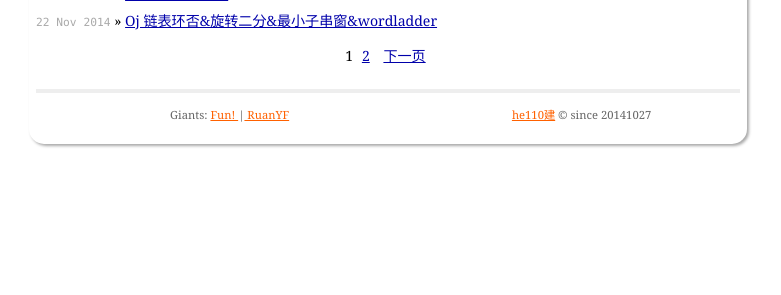
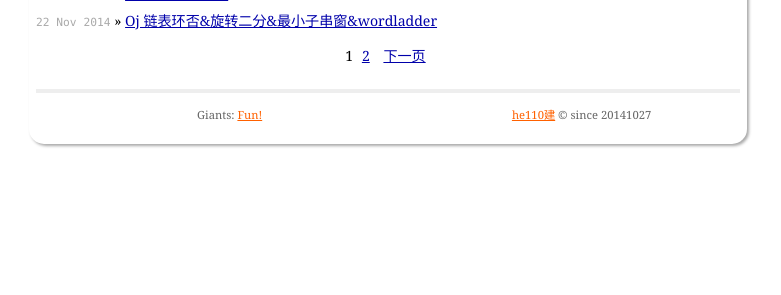
Before and after one commit to he110jian/he110jian.github.io, a Jekyll site: the page built from index.html, in a window 1280 px wide. Shown: the part 644-939 px from the top of the page, without its empty margins (252-1033 px from the left). Built offline with Jekyll 4.4.1, drawn with Linux system fonts in a browser that asks for light colours; the list of posts is cut into pages by our own code.

Commit message:
2017年12月6日14:03:30

```diff
--- a/_layouts/default.html
+++ b/_layouts/default.html
@@ -27,7 +27,7 @@
     <div class="contact">
       <div class="contactItem">
       <p>
-         Giants: <a href="/scale/music.html" target="_blank"> Fun! </a>|<a href="http://ruanyifeng.com/blog/" target="_blank"> RuanYF </a>
+         Giants: <a href="/scale/music.html" target="_blank"> Fun! </a>
       </p>
     </div>
       <div class="contactItem1">
```
